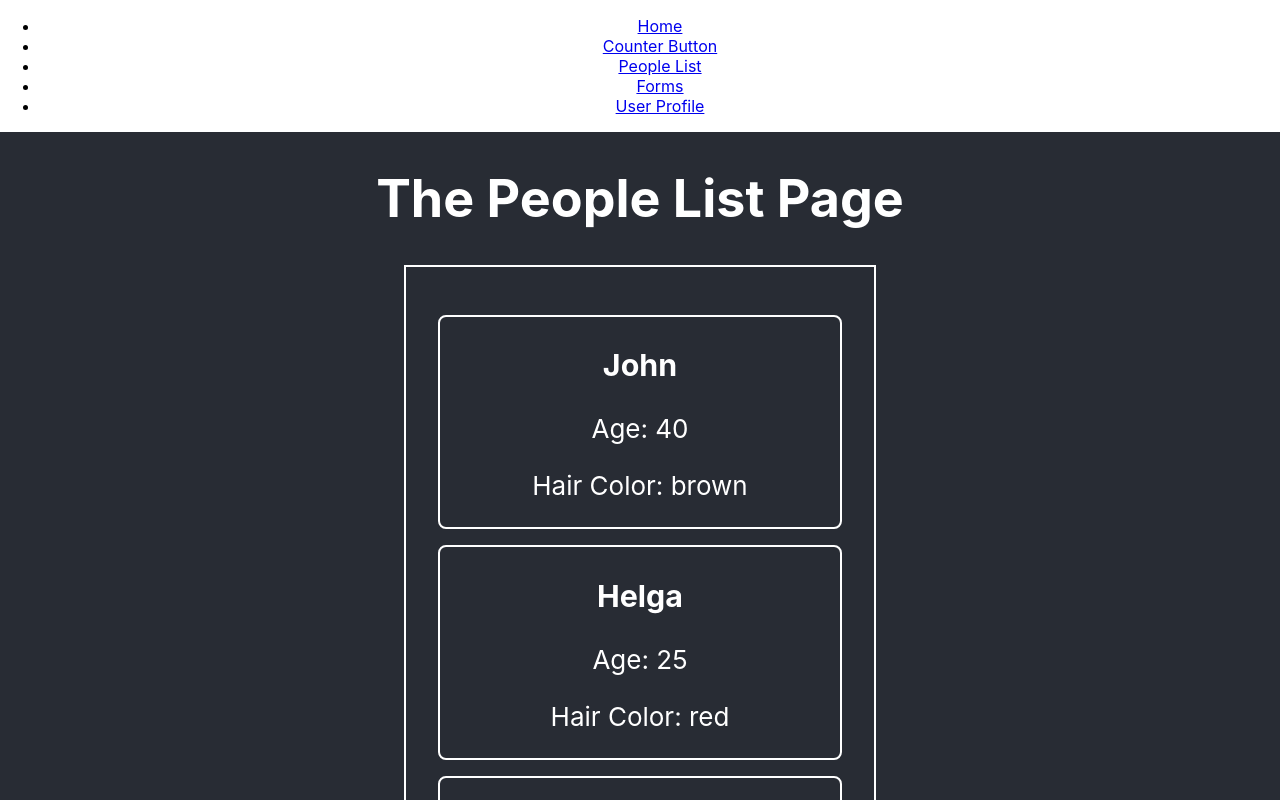
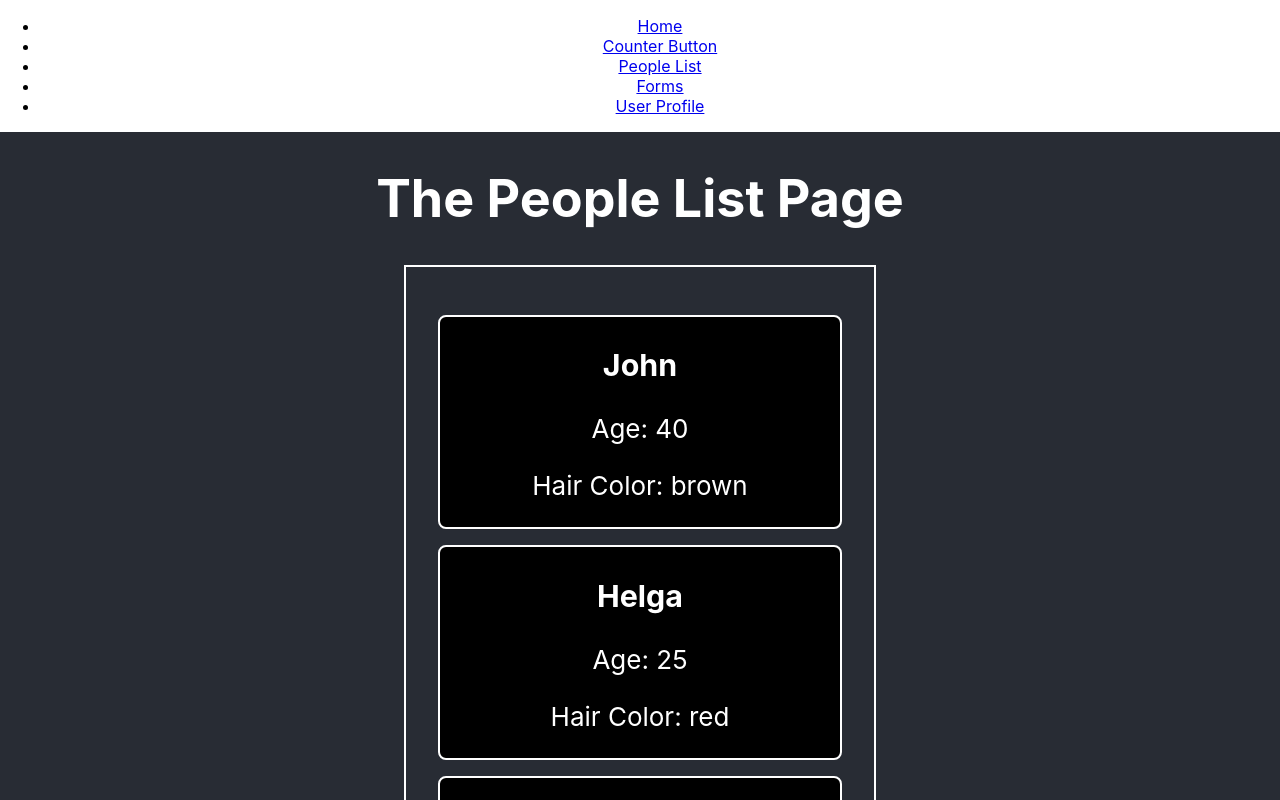
Before and after one commit to EndzheGalieva/My-react-app, a React (Create React App) app: page /people-list in a window 1280 px wide. Shown: the top 800 px of the page. Built offline with nearby package versions, Linux system fonts and the light colour scheme.

Commit message:
Use Context in React

```diff
--- a/src/App.js
+++ b/src/App.js
@@ -13,6 +13,7 @@
 import { UserDataLoader } from "./UserDataLoader";
 import { NavBar } from "./NavBar";
 import { FormsNavBar } from './FormsNavBar';
+import { ThemeContext } from './ThemeContext';
 import './App.css';
 
 function App() {
@@ -22,13 +23,14 @@
   const increment = () => setNumberOfClicks(numberOfClicks + 1);
 
   return (
+    <ThemeContext.Provider value="dark">
       <div className="App">
         <Router>
           <NavBar />
           <div className="App-header">
             <Switch>
               <Route path="/" exact>
-              <HomePage/>
+                <HomePage />
               </Route>
               <Route path="/counter">
                 <CounterButtonPage/>
@@ -60,9 +62,9 @@
               </Route>
             </Switch>
           </div>
-
         </Router>
       </div>
+    </ThemeContext.Provider>
   );
 }
 
--- a/src/PeopleListItem.js
+++ b/src/PeopleListItem.js
@@ -1,10 +1,19 @@
-import React from 'react';
+import React, { useContext } from 'react';
+import { ThemeContext } from './ThemeContext';
 import './PeopleListItem.css';
 
-export const PeopleListItem = ({person}) => (
-  <div className="list-item-container">
-    <h3>{person.name}</h3>
-    <p>Age: {person.age}</p>
-    <p>Hair Color: {person.hairColor}</p>
-  </div>
-)
+export const PeopleListItem = ({ person }) => {
+  const theme = useContext(ThemeContext);
+  return (
+    <div
+      style={{
+          backgroundColor: theme === 'dark' ? 'black' : 'white',
+          color: theme === 'dark' ? 'white' : 'black',
+      }}
+       className="list-item-container">
+      <h3>{person.name}</h3>
+      <p>Age: {person.age}</p>
+      <p>Hair Color: {person.hairColor}</p>
+    </div>
+  );
+}
--- /dev/null
+++ b/src/ThemeContext.js
@@ -0,0 +1,3 @@
+import React from 'react';
+
+export const ThemeContext = React.createContext('dark');
```
Lines whose indentation alone changed are shown as unchanged.
